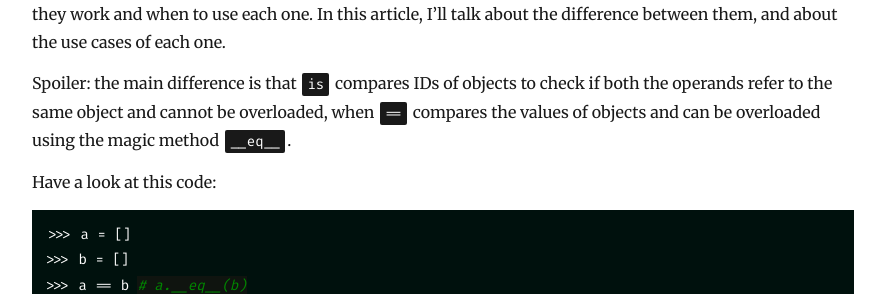
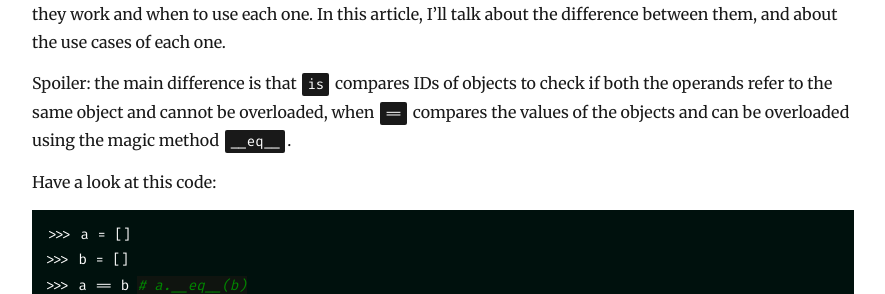
Before and after one commit to lk-geimfari/lk-geimfari.github.io, a Jekyll site: the page built from _posts/2020-07-08-the-idiomatic-comparison-in-python.md, in a window 1280 px wide. Shown: the part 279-573 px from the top of the page, without its empty margins (197-1082 px from the left). Built offline with Jekyll 4.4.1, drawn with Linux system fonts in a browser that asks for light colours; nearby versions of some CDN libraries.

Commit message:
Fix article

```diff
--- a/_posts/2020-07-08-the-idiomatic-comparison-in-python.md
+++ b/_posts/2020-07-08-the-idiomatic-comparison-in-python.md
@@ -6,12 +6,12 @@
 ---
 
 Some newbies in Python often improperly use the operators `is` and `==` without knowing how
-exactly they work and when to use each one. In this article, I'll talk about the difference between them,
-and about the use cases of each one.
+exactly they work and when to use each one. In this article, I'll talk about the difference between
+them, and about the use cases of each one.
 
 Spoiler: the main difference is that `is` compares IDs of objects to check if both the operands
-refer to the same object and cannot be overloaded, when `==` compares the values of objects and
-can be overloaded using the magic method `__eq__`.
+refer to the same object and cannot be overloaded, when `==` compares the values of the objects
+and can be overloaded using the magic method `__eq__`.
 
 
 Have a look at this code:
--- a/assets/css/custom.css
+++ b/assets/css/custom.css
@@ -67,6 +67,7 @@
     font-size: 16px;
     line-height: 28px;
     color: rgba(0, 0, 0, 0.9);
+    font-family: Merriweather, serif;
 }
 
 main {
```
